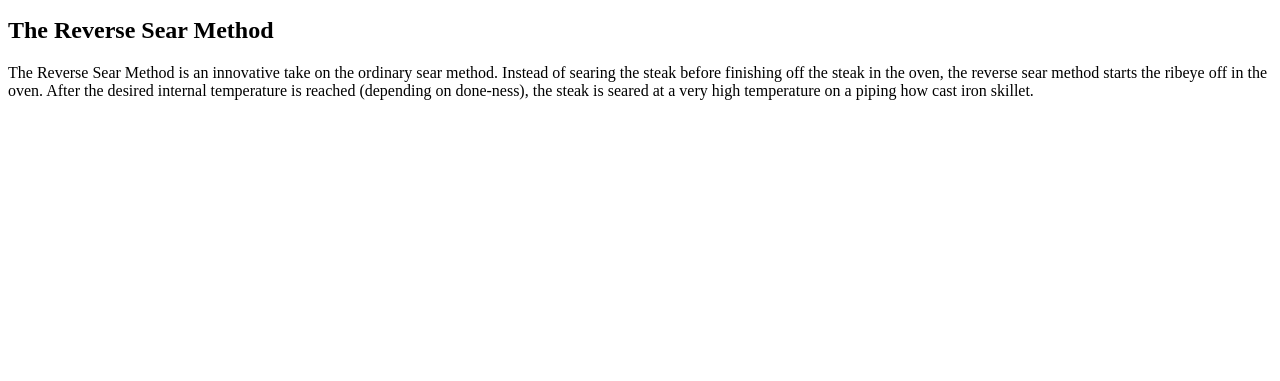
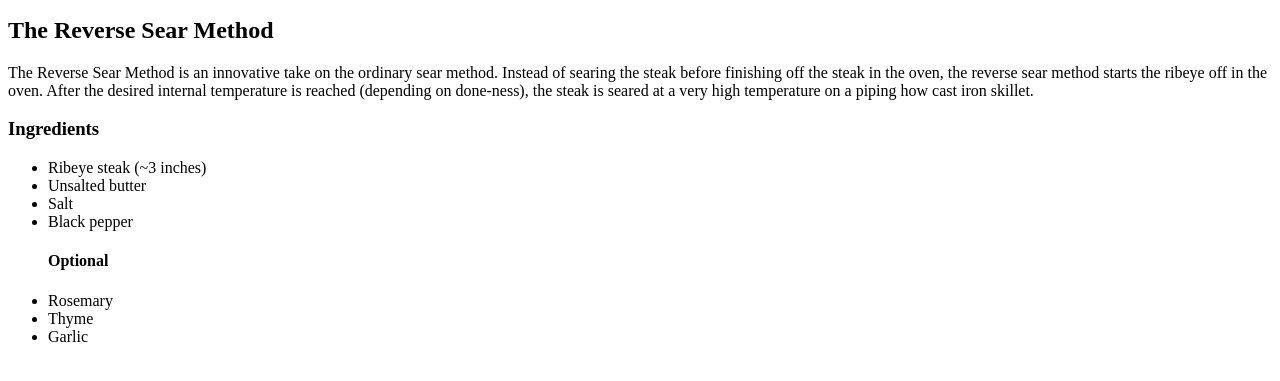
Before and after one commit to paulkimofficial/odin-recipes, a plain HTML site: page recipes/ribeye.html in a window 1280 px wide. Shown: the part 101-482 px from the top of the page. Drawn offline with Linux system fonts and the light colour scheme.

Commit message:
Add ingredients list

```diff
--- a/recipes/ribeye.html
+++ b/recipes/ribeye.html
@@ -9,6 +9,15 @@
         <img src="../recipe-images/FULL-CORTE-CARNE.png.jpeg" alt="image of ribeye">
         <h2>The Reverse Sear Method</h2>
         <p>The Reverse Sear Method is an innovative take on the ordinary sear method.  Instead of searing the steak before finishing off the steak in the oven, the reverse sear method starts the ribeye off in the oven.  After the desired internal temperature is reached (depending on done-ness), the steak is seared at a very high temperature on a piping how cast iron skillet.</p>
-
+        <h3>Ingredients</h3>
+        <ul>
+            <li>Ribeye steak (~3 inches)</li>
+            <li>Unsalted butter</li>
+            <li>Salt</li>
+            <li>Black pepper</li>
+            <h4>Optional</h4>
+            <li>Rosemary</li>
+            <li>Thyme</li>
+            <li>Garlic</li>
     </body>
 </html>
```
